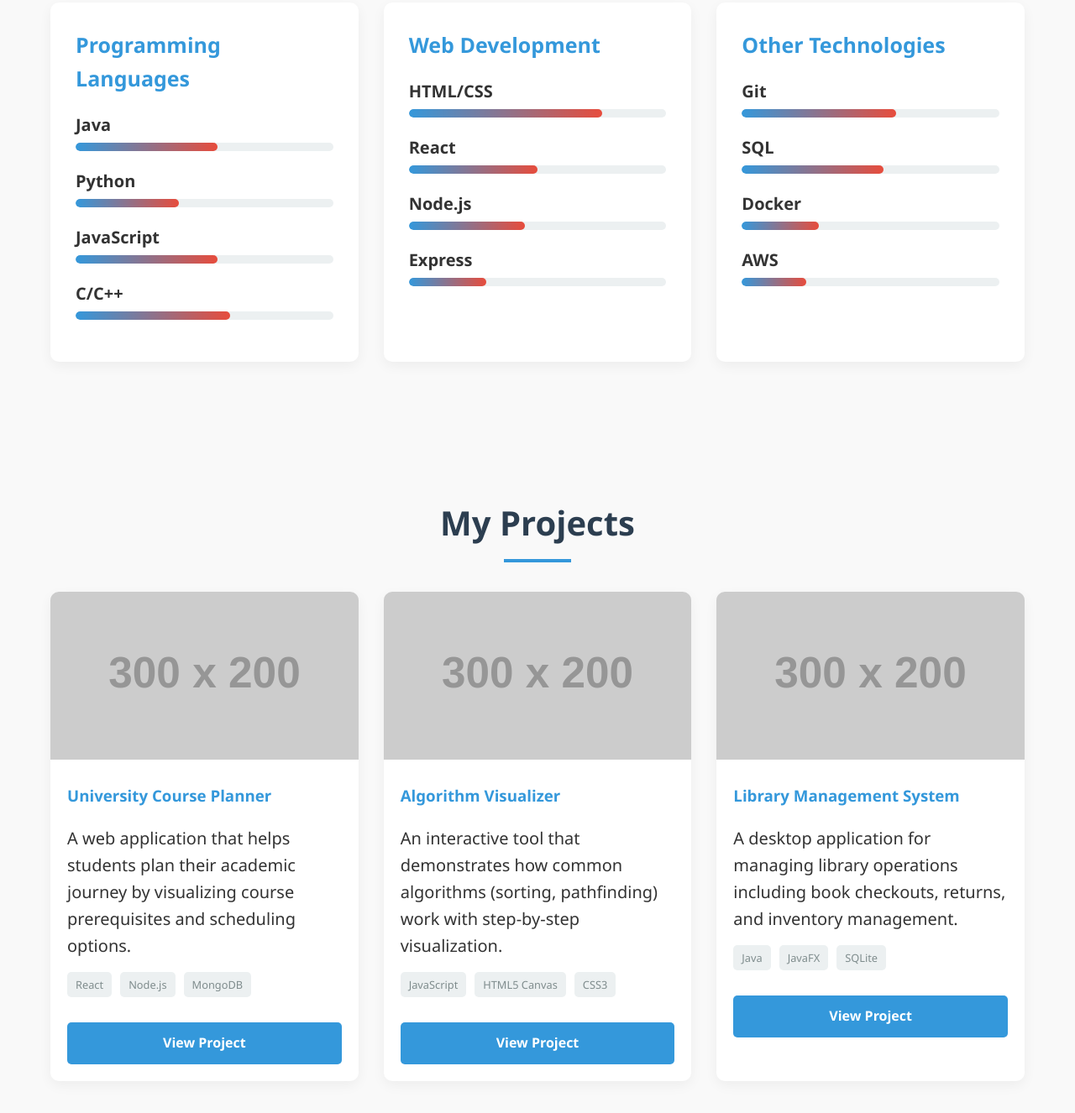
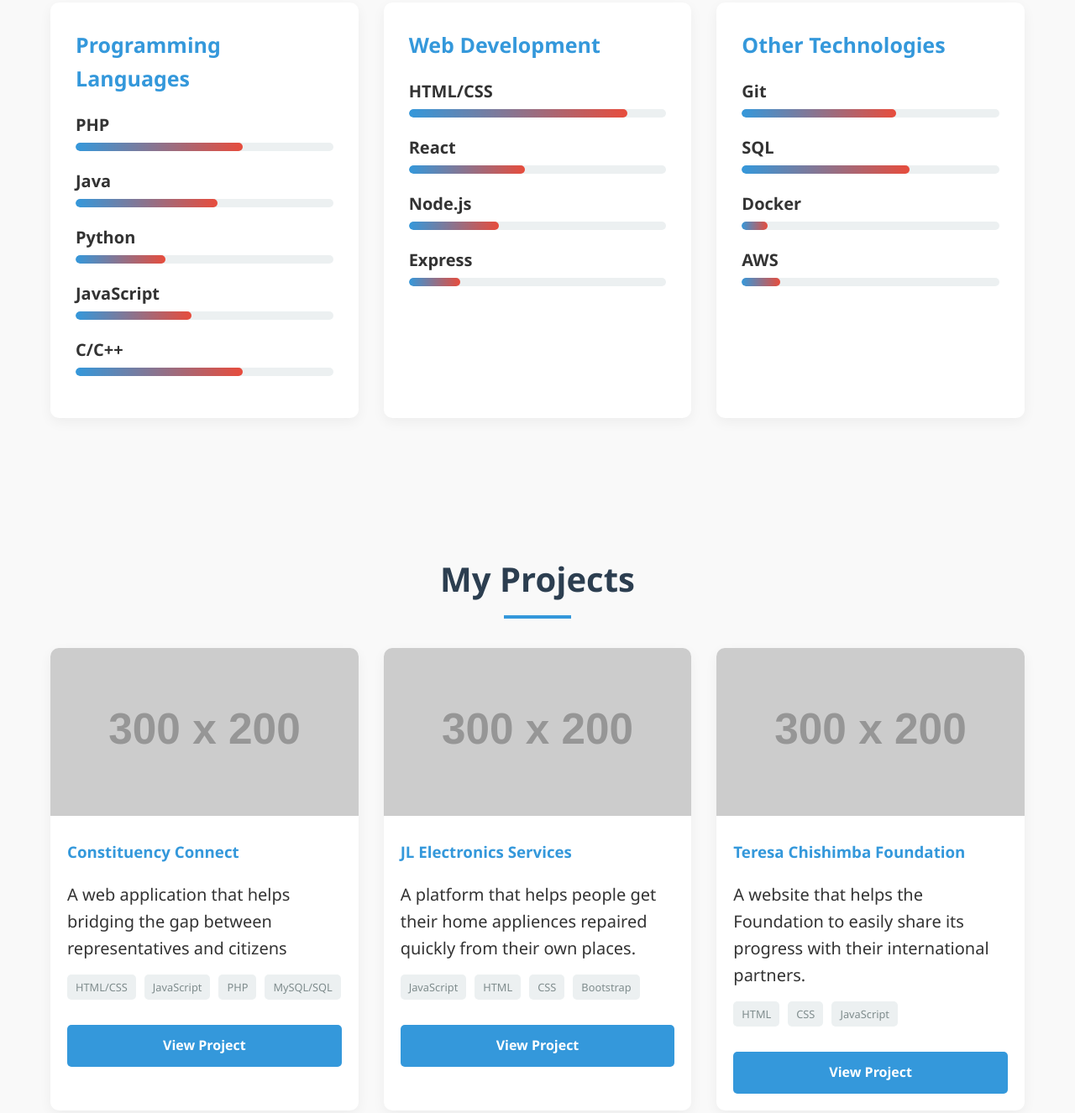
Before and after one commit to Jaonlule/Portfolio, a plain HTML site: page index.html in a window 1280 px wide. Shown: the part 1831-3157 px from the top of the page at 84% size. Drawn offline with Linux system fonts and the light colour scheme; placeholder pictures from the web are drawn by us.

Commit message:
Modify skill levels and project details
Updated skill levels and project descriptions in index.html.

```diff
--- a/index.html
+++ b/index.html
@@ -47,13 +47,19 @@
         </div>
     </section>
 
-    <section id="skills" class="section">
+   <section id="skills" class="section">
         <div class="container">
             <h2>Technical Skills</h2>
             <div class="skills-grid">
                 <div class="skill-category">
                     <h3>Programming Languages</h3>
                     <ul>
+                         <li>
+                            <span class="skill-name">PHP</span>
+                            <div class="skill-bar">
+                                <div class="skill-level" style="width: 65%;"></div>
+                            </div>
+                        </li>
                         <li>
                             <span class="skill-name">Java</span>
                             <div class="skill-bar">
@@ -63,19 +69,19 @@
                         <li>
                             <span class="skill-name">Python</span>
                             <div class="skill-bar">
-                                <div class="skill-level" style="width: 40%;"></div>
+                                <div class="skill-level" style="width: 35%;"></div>
                             </div>
                         </li>
                         <li>
                             <span class="skill-name">JavaScript</span>
                             <div class="skill-bar">
-                                <div class="skill-level" style="width: 55%;"></div>
+                                <div class="skill-level" style="width: 45%;"></div>
                             </div>
                         </li>
                         <li>
                             <span class="skill-name">C/C++</span>
                             <div class="skill-bar">
-                                <div class="skill-level" style="width: 60%;"></div>
+                                <div class="skill-level" style="width: 65%;"></div>
                             </div>
                         </li>
                     </ul>
@@ -87,25 +93,25 @@
                         <li>
                             <span class="skill-name">HTML/CSS</span>
                             <div class="skill-bar">
-                                <div class="skill-level" style="width: 75%;"></div>
+                                <div class="skill-level" style="width: 85%;"></div>
                             </div>
                         </li>
                         <li>
                             <span class="skill-name">React</span>
                             <div class="skill-bar">
-                                <div class="skill-level" style="width: 50%;"></div>
+                                <div class="skill-level" style="width: 45%;"></div>
                             </div>
                         </li>
                         <li>
                             <span class="skill-name">Node.js</span>
                             <div class="skill-bar">
-                                <div class="skill-level" style="width: 45%;"></div>
+                                <div class="skill-level" style="width: 35%;"></div>
                             </div>
                         </li>
                         <li>
                             <span class="skill-name">Express</span>
                             <div class="skill-bar">
-                                <div class="skill-level" style="width: 30%;"></div>
+                                <div class="skill-level" style="width: 20%;"></div>
                             </div>
                         </li>
                     </ul>
@@ -123,19 +129,19 @@
                         <li>
                             <span class="skill-name">SQL</span>
                             <div class="skill-bar">
-                                <div class="skill-level" style="width: 55%;"></div>
+                                <div class="skill-level" style="width: 65%;"></div>
                             </div>
                         </li>
                         <li>
                             <span class="skill-name">Docker</span>
                             <div class="skill-bar">
-                                <div class="skill-level" style="width: 30%;"></div>
+                                <div class="skill-level" style="width: 10%;"></div>
                             </div>
                         </li>
                         <li>
                             <span class="skill-name">AWS</span>
                             <div class="skill-bar">
-                                <div class="skill-level" style="width: 25%;"></div>
+                                <div class="skill-level" style="width: 15%;"></div>
                             </div>
                         </li>
                     </ul>
@@ -143,7 +149,6 @@
             </div>
         </div>
     </section>
-
     <section id="projects" class="section">
         <div class="container">
             <h2>My Projects</h2>
@@ -152,15 +157,17 @@
                     <div class="project-image">
                         <img src="https://via.placeholder.com/300x200" alt="Project 1">
                     </div>
-                    <div class="project-info">
-                        <h3>University Course Planner</h3>
-                        <p>A web application that helps students plan their academic journey by visualizing course prerequisites and scheduling options.</p>
+                   <div class="project-info">
+                        <h3>Constituency Connect</h3>
+                        <p>A web application that helps bridging the gap between representatives and citizens</p>
                         <div class="project-tech">
-                            <span>React</span>
-                            <span>Node.js</span>
-                            <span>MongoDB</span>
+                            <span>HTML/CSS</span>
+                            <!-- span>CSS</span> -->
+                            <span>JavaScript</span>
+                            <span>PHP</span>
+                            <span>MySQL/SQL</span>
                         </div>
-                        <a href="#" class="btn">View Project</a>
+                        <a href="https://dbms13/icu/" class="btn">View Project</a>
                     </div>
                 </div>
 
@@ -169,14 +176,15 @@
                         <img src="https://via.placeholder.com/300x200" alt="Project 2">
                     </div>
                     <div class="project-info">
-                        <h3>Algorithm Visualizer</h3>
-                        <p>An interactive tool that demonstrates how common algorithms (sorting, pathfinding) work with step-by-step visualization.</p>
+                        <h3>JL Electronics Services</h3>
+                        <p>A platform that helps people get their home appliences repaired quickly from their own places.</p>
                         <div class="project-tech">
                             <span>JavaScript</span>
-                            <span>HTML5 Canvas</span>
-                            <span>CSS3</span>
+                            <span>HTML</span>
+                            <span>CSS</span>
+                            <span>Bootstrap</span>
                         </div>
-                        <a href="#" class="btn">View Project</a>
+                        <a href="jaonlule.github.io.My_Projects/jlelectronicsservices" class="btn">View Project</a>
                     </div>
                 </div>
 
@@ -185,14 +193,14 @@
                         <img src="https://via.placeholder.com/300x200" alt="Project 3">
                     </div>
                     <div class="project-info">
-                        <h3>Library Management System</h3>
-                        <p>A desktop application for managing library operations including book checkouts, returns, and inventory management.</p>
+                        <h3>Teresa Chishimba Foundation</h3>
+                        <p>A website that helps the Foundation to easily share its progress with their international partners.</p>
                         <div class="project-tech">
-                            <span>Java</span>
-                            <span>JavaFX</span>
-                            <span>SQLite</span>
+                            <span>HTML</span>
+                            <span>CSS</span>
+                            <span>JavaScript</span>
                         </div>
-                        <a href="#" class="btn">View Project</a>
+                        <a href="jaonlule.github.io.My_Projects/foundation" class="btn">View Project</a>
                     </div>
                 </div>
             </div>
```
